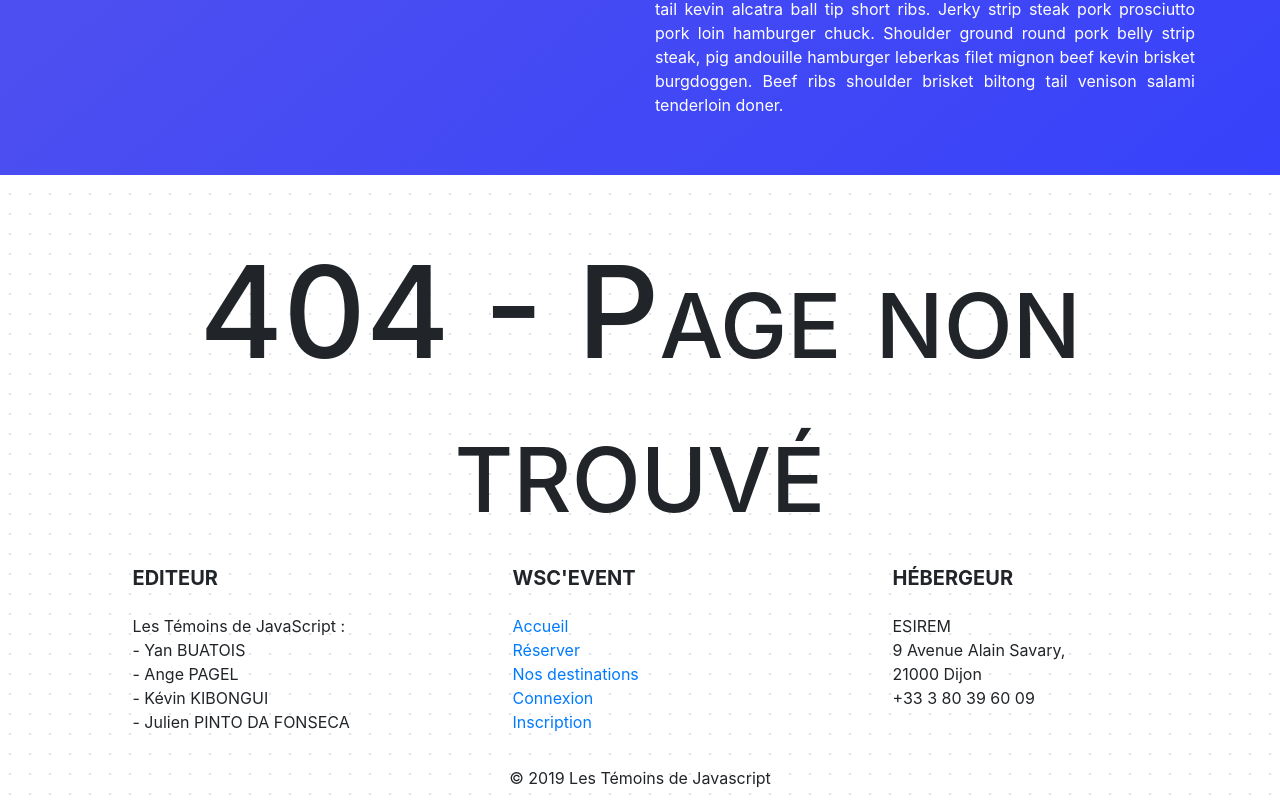
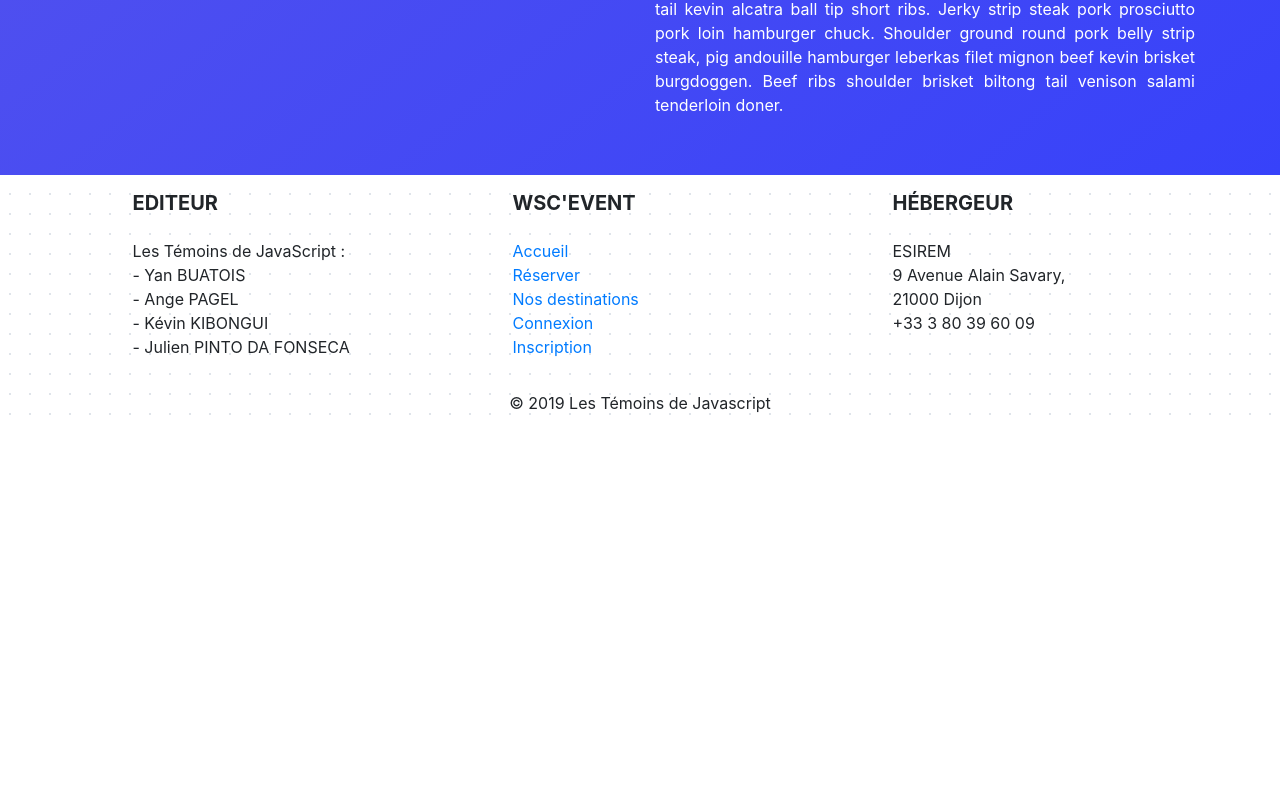
Before and after one commit to SkydeFR/TMP, a React (Create React App) app: page / in a window 1280 px wide. Shown: the part 1536-2342 px from the top of the page. After the commit the page ends 1967 px from the top, so only its background shows below. Built offline with nearby package versions, Linux system fonts and the light colour scheme.

Commit message:
Fix fix route not found

```diff
--- a/src/App.js
+++ b/src/App.js
@@ -1,6 +1,6 @@
 import React, { Component } from 'react';
 import './App.scss';
-import { BrowserRouter as Router, Route } from 'react-router-dom';
+import { BrowserRouter as Router, Route, Switch } from 'react-router-dom';
 import '../node_modules/bootstrap/dist/css/bootstrap.min.css';
 
 import Home from './Components/Home/Home.js';
@@ -19,13 +19,14 @@
       <Router basename="/~temoins">
         <div>
           <Navigation />
-
-          <Route exact path="/" component={Home} />
-          <Route path="/reserver" component={Book} />
-          <Route path="/destinations" component={Trips} />
-          <Route path="/connexion" component={Connect} />
-          <Route path="/inscription" component={Register} />
-          <Route path="*" component={NotFound} />
+          <Switch>
+            <Route exact path="/" component={Home} />
+            <Route path="/reserver" component={Book} />
+            <Route path="/destinations" component={Trips} />
+            <Route path="/connexion" component={Connect} />
+            <Route path="/inscription" component={Register} />
+            <Route path="/" component={NotFound} />
+          </Switch>
 
           <Footer />
         </div>
```
